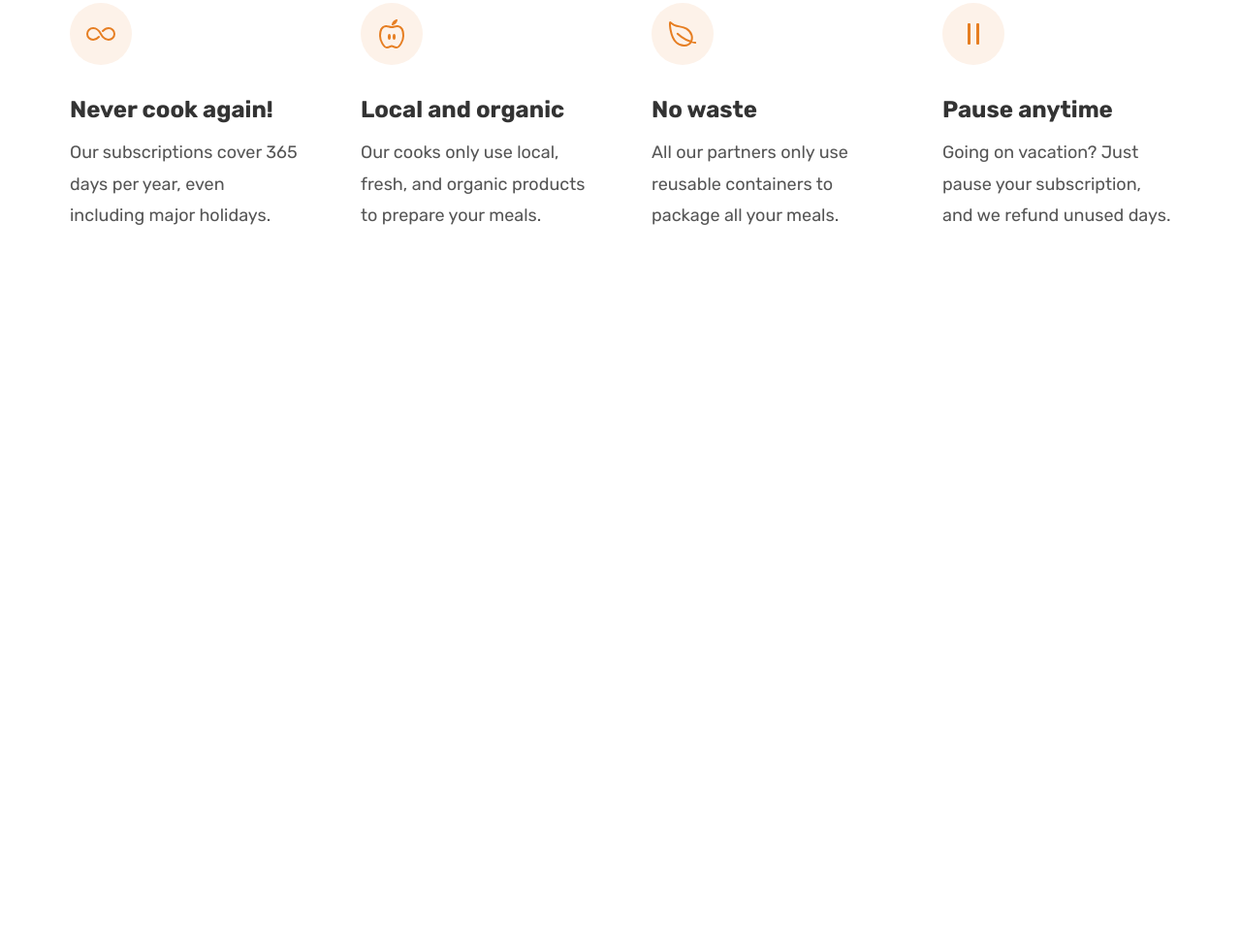
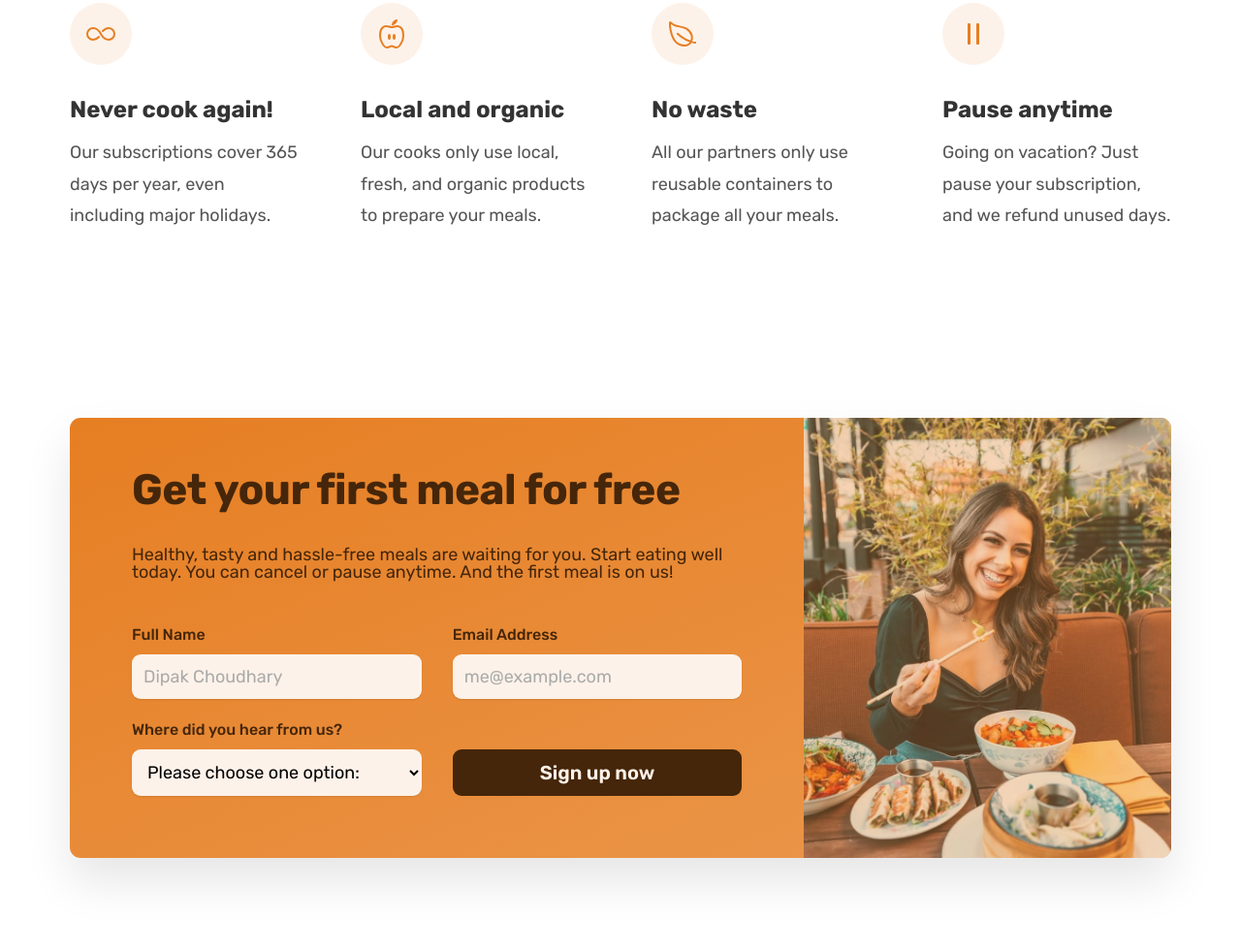
Before and after one commit to dipak-c/omnifood, a plain HTML site: page index.html in a window 1280 px wide. Shown: the part 5560-6541 px from the top of the page at 97% size. Before the commit the page ends 5895 px from the top, so only its background shows below. Drawn offline with nearby package versions, Linux system fonts and the light colour scheme.

Commit message:
CTA Section complete

```diff
--- a/css/general.css
+++ b/css/general.css
@@ -44,6 +44,11 @@ html {
   margin: 0;
   padding: 0;
   box-sizing: border-box;
+}
+
+*:focus {
+  outline: none;
+  box-shadow: 0 0 0 8px rgb(230, 125, 34, 0.5);
 }
 
 body {
--- a/css/style.css
+++ b/css/style.css
@@ -120,6 +120,7 @@
   margin-bottom: 4.8rem;
 }
 
+.btn,
 .btn:link,
 .btn:visited {
   background-color: #e67e22;
@@ -132,6 +133,10 @@
   display: inline-block;
 
   transition: all 0.5s;
+
+  border: none;
+  cursor: pointer;
+  font-family: inherit;
 }
 
 .btn--full:link,
@@ -544,3 +549,94 @@
   font-size: 1.8rem;
   line-height: 1.8;
 }
+
+/*******************************/
+/* CTA SECTION */
+/*******************************/
+
+.section-cta {
+  padding: 9.6rem 0;
+}
+
+.cta {
+  display: grid;
+  grid-template-columns: 2fr 1fr;
+  background-image: linear-gradient(to right bottom, #e67e22, #eb984e);
+  box-shadow: 0 2.4rem 4.8rem rgba(0, 0, 0, 0.1);
+  border-radius: 11px;
+  overflow: hidden;
+}
+
+.cta .heading-secondary {
+  color: #45260a;
+  margin-bottom: 3.2rem;
+}
+
+.cta-text {
+  font-size: 1.8rem;
+  line-height: 1.8rem;
+  margin-bottom: 4.8rem;
+}
+
+.cta-text-box {
+  color: #45260a;
+  padding: 4.8rem 6.4rem 6.4rem 6.4rem;
+}
+
+.cta-img-box {
+  background-image: linear-gradient(
+      to right bottom,
+      hsla(28, 80%, 52%, 0.35),
+      hwb(28 30% 8% / 0.35)
+    ),
+    url(../img/eating.jpg);
+  background-size: cover;
+  background-position: center;
+}
+
+.cta-form {
+  display: grid;
+  grid-template-columns: 1fr 1fr;
+  column-gap: 3.2rem;
+  row-gap: 2.4rem;
+}
+
+.cta-form label {
+  display: block;
+  font-size: 1.6rem;
+  font-weight: 500;
+  margin-bottom: 1.2rem;
+}
+
+.cta-form input,
+.cta-form select {
+  width: 100%;
+  padding: 1.2rem;
+  font-size: 1.8rem;
+  font-family: inherit;
+  border: none;
+  background-color: #fdf2e9;
+  border-radius: 9px;
+  box-shadow: 0 1px 2px rgba(0, 0, 0, 0.1);
+}
+
+.cta-form input::placeholder {
+  color: #aaa;
+}
+
+.btn--form {
+  background-color: #45260a;
+  color: #fdf2e9;
+  align-self: end;
+  padding: 1.2rem;
+}
+
+.btn--form:hover {
+  background-color: #fdf2e9;
+  color: #45260a;
+}
+
+.cta *:focus {
+  outline: none;
+  box-shadow: 0 0 0 8px rgb(253, 242, 233, 0.5);
+}
--- a/index.html
+++ b/index.html
@@ -504,6 +504,60 @@
           </div>
         </div>
       </section>
+      <section class="section-cta">
+        <div class="container">
+          <div class="cta">
+            <div class="cta-text-box">
+              <h2 class="heading-secondary">Get your first meal for free</h2>
+              <p class="cta-text">
+                Healthy, tasty and hassle-free meals are waiting for you. Start
+                eating well today. You can cancel or pause anytime. And the
+                first meal is on us!
+              </p>
+              <form class="cta-form" action="">
+                <div>
+                  <label for="fullName">Full Name</label>
+                  <input
+                    id="fullName"
+                    type="text"
+                    placeholder="Dipak Choudhary"
+                    required
+                  />
+                </div>
+
+                <div>
+                  <label for="email">Email Address</label>
+                  <input
+                    id="email"
+                    type="email"
+                    placeholder="me@example.com"
+                    required
+                  />
+                </div>
+
+                <div>
+                  <label for="select-where">Where did you hear from us?</label>
+                  <select id="select-where" required>
+                    <option value="">Please choose one option:</option>
+                    <option value="Friends">Friends</option>
+                    <option value="Youtube">Youtube</option>
+                    <option value="Podcast">Podcast</option>
+                    <option value="Facebook">Facebook</option>
+                    <option value="Others">Others</option>
+                  </select>
+                </div>
+
+                <button class="btn btn--form">Sign up now</button>
+              </form>
+            </div>
+            <div
+              class="cta-img-box"
+              role="img"
+              aria-label="Woman enjoying food"
+            ></div>
+          </div>
+        </div>
+      </section>
     </main>
     <script
       type="module"
```
